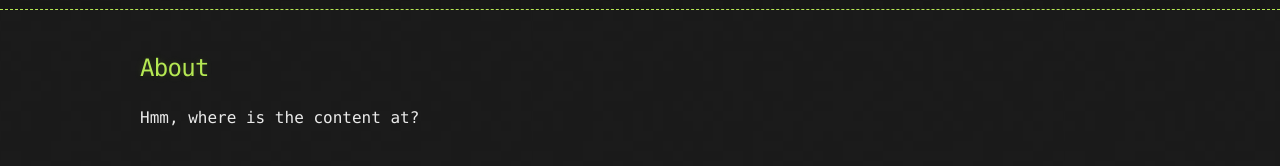
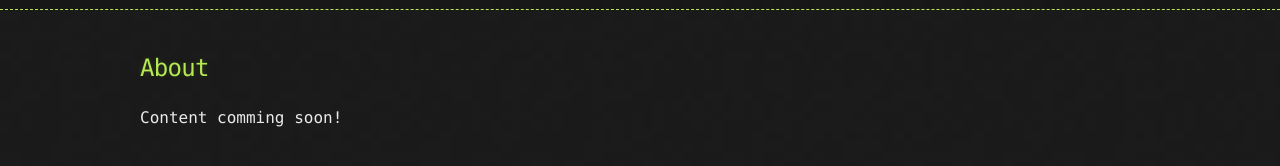
Before and after one commit to grigorysolomatov/grigorysolomatov.github.io, a Jekyll site: the page built from about.md, in a window 1280 px wide. Shown: the part 210-376 px from the top of the page. Built offline with Jekyll 4.4.1, drawn with Linux system fonts in a browser that asks for light colours.

Commit message:
about placeholder

```diff
--- a/about.md
+++ b/about.md
@@ -4,4 +4,4 @@ layout: default
 
 ## About
 
-Hmm, where is the content at?
+Content comming soon!
```
Also changed, not shown: 1 other file.
